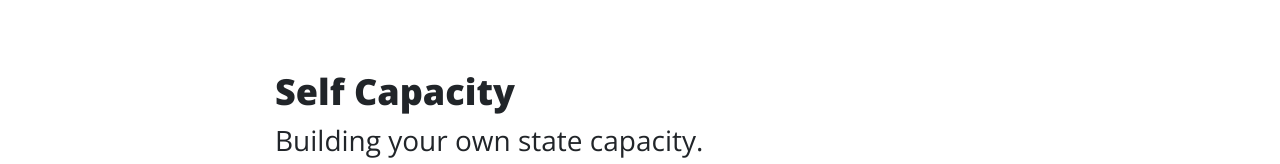
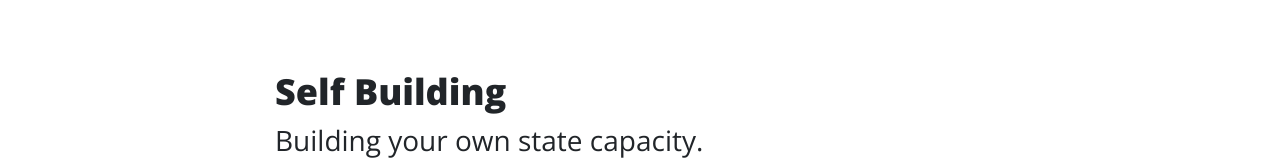
Before and after one commit to parthvshah/parthvshah.github.io, a website: page blog/index.html in a window 1280 px wide. Shown: the part 542-706 px from the top of the page. Drawn offline with nearby package versions, Linux system fonts and the light colour scheme.

Commit message:
Title error

```diff
--- a/blog/index.html
+++ b/blog/index.html
@@ -86,7 +86,7 @@
         <div class="post-preview">
           <a href="./posts/self-building.html">
             <h2 class="post-title">
-              Self Capacity
+              Self Building
             </h2>
             <h3 class="post-subtitle">
               Building your own state capacity.
```
